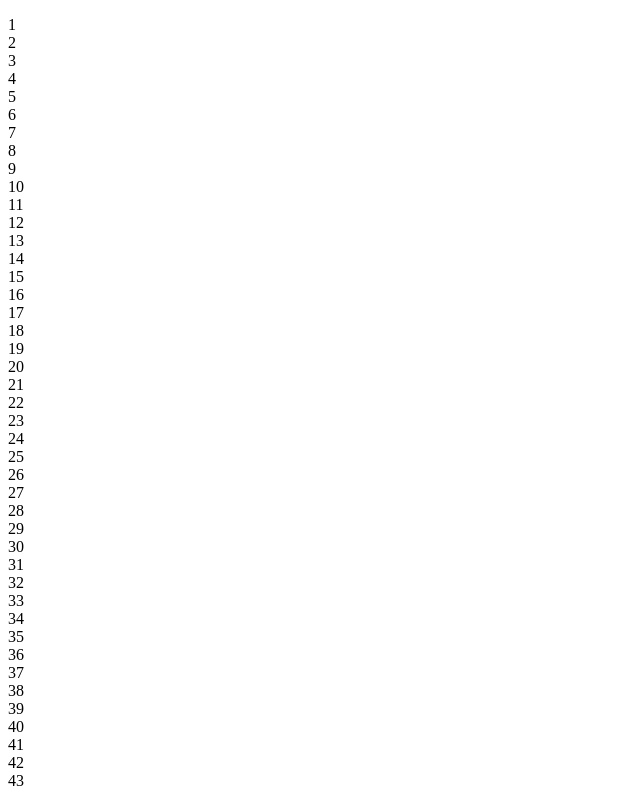
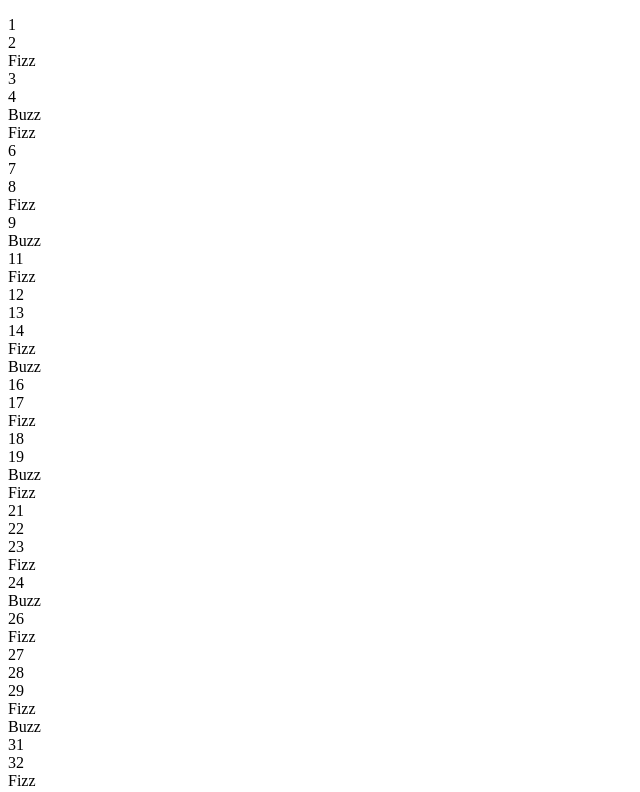
Before and after one commit to vinnyg723/Ch5LabPart1, a plain HTML site: page index.html in a window 1280 px wide. Both pictures are taken after a click on the button "Button". Shown: the top 792 px of the page, without its empty margins (0-640 px from the left). Drawn offline with Linux system fonts and the light colour scheme.

Commit message:
Buzz Add

```diff
--- a/index.html
+++ b/index.html
@@ -29,7 +29,15 @@
         var printNumbers = function () {
 
             for (i = 1; i <= 100; i++) {
-                $("numberHere").innerHTML += i +"<br>";
+                if (i % 3 === 0) {
+                    $("numberHere").innerHTML += "Fizz" + "<br>";
+                }
+                if (i % 5 === 0){
+                    $("numberHere").innerHTML += "Buzz" + "<br>";
+                }
+                else {
+                    $("numberHere").innerHTML += i + "<br>";
+                }
             }
         };
     </script>
```
